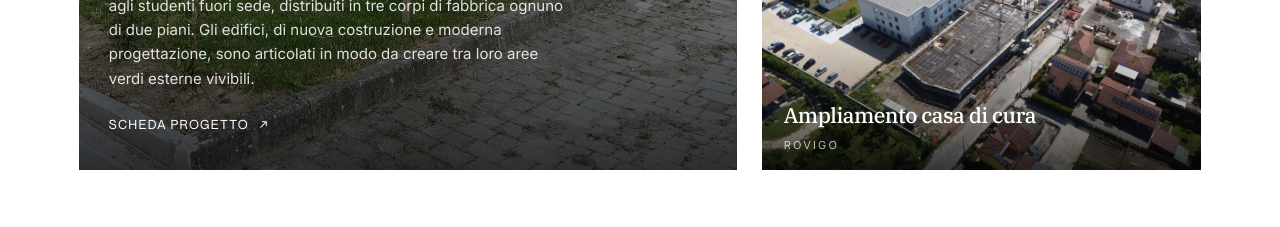
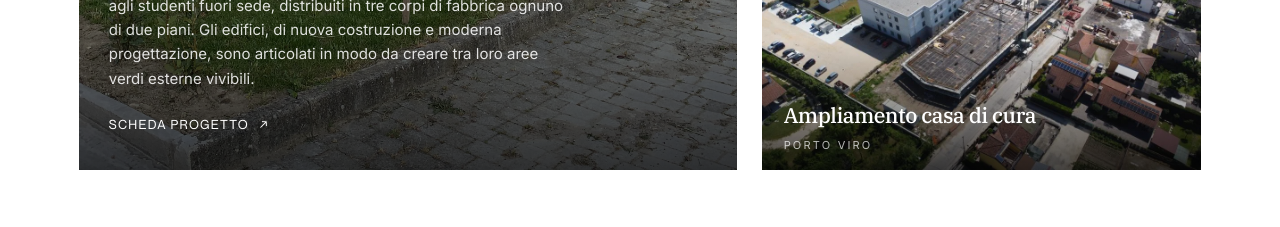
Before and after one commit to holyferro/costruzioniedilferro, a Next.js app: page / in a window 1280 px wide. Shown: the part 4880-5107 px from the top of the page. Built offline with nearby package versions, Linux system fonts and the light colour scheme; no server answers.

Commit message:
content: ampliamento casa di cura place Rovigo → Porto Viro
Co-Authored-By: Claude Sonnet 4.6 <noreply@anthropic.com>

```diff
--- a/content/homepage.ts
+++ b/content/homepage.ts
@@ -236,7 +236,7 @@ export const homepageContent: HomepageContent = {
         imageAlt: "Ampliamento casa di cura — Porto Viro",
         tag: "Opere pubbliche",
         title: "Ampliamento casa di cura",
-        place: "Rovigo",
+        place: "Porto Viro",
         year: "2022",
         href: "/progetti",
       },
```
